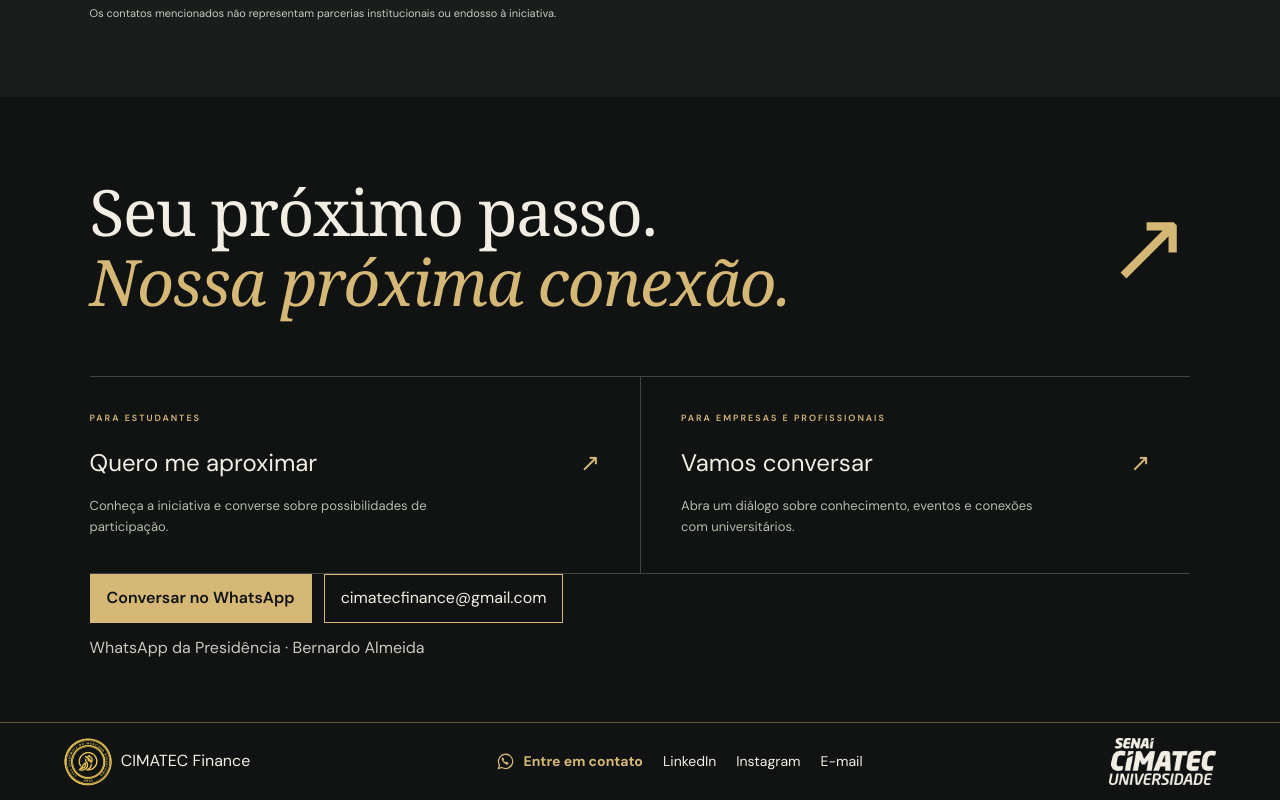
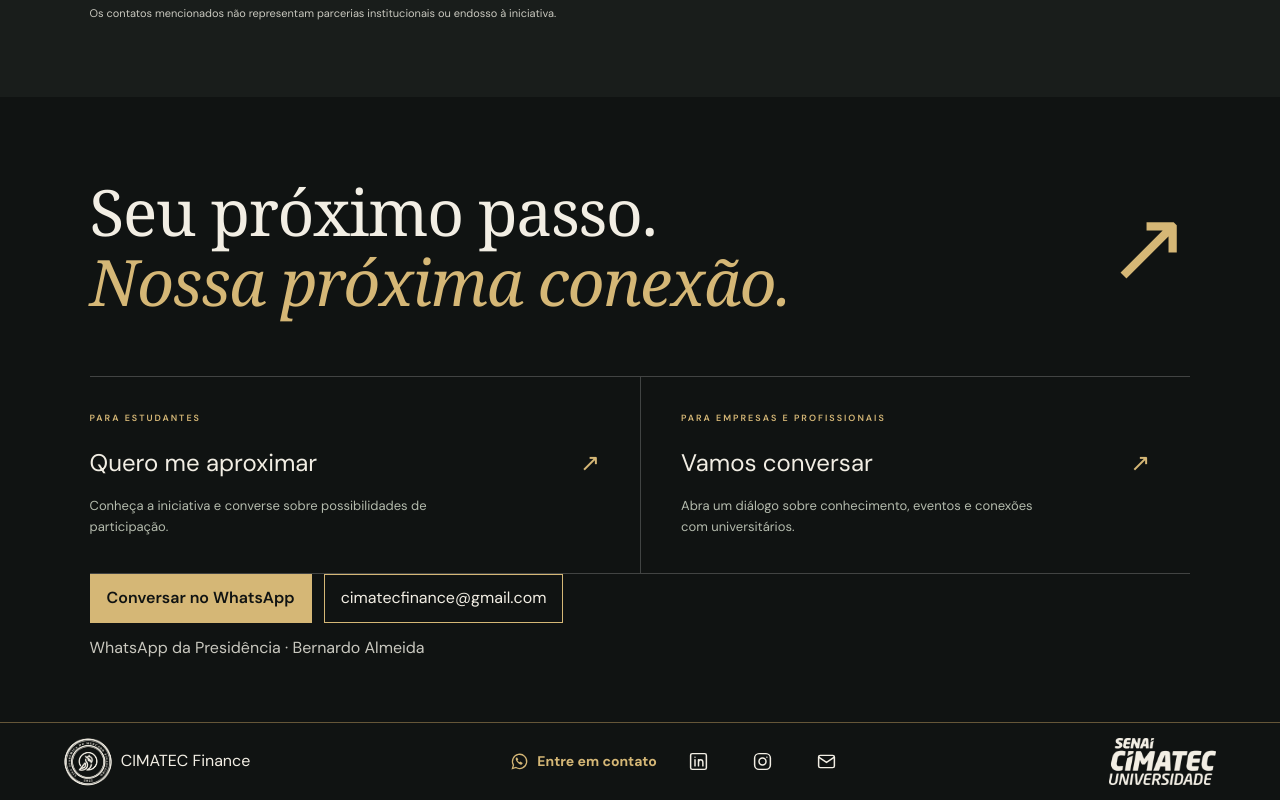
Before and after one commit to arthurcunha88/cimatec-finance, a Next.js app: page /conexoes in a window 1280 px wide. Shown: the part 659-1459 px from the top of the page. Built offline with nearby package versions, Linux system fonts and the light colour scheme; a web font is replaced by a local one.

Commit message:
Animate header on scroll and refine footer icons

```diff
--- /dev/null
+++ b/src/app/scroll-header.css
@@ -0,0 +1,11 @@
+.header.scroll-header {
+  position: sticky;
+  top: 0;
+  transition: transform 520ms cubic-bezier(.22, .61, .36, 1);
+}
+.header.scroll-header[data-hidden="true"]:not(:focus-within) {
+  transform: translateY(-100%);
+}
+@media (prefers-reduced-motion: reduce) {
+  .header.scroll-header { transition: none; }
+}
--- a/src/app/shell.tsx
+++ b/src/app/shell.tsx
@@ -1,14 +1,34 @@
 "use client";
 import { usePathname } from "next/navigation";
-import { useState } from "react";
+import { useEffect, useState } from "react";
+import "./scroll-header.css";
 import SiteFooter from "./site-footer";
 const routes = [["/","Início"],["/iniciativa/","Iniciativa"],["/atuacao/","Atuação"],["/relatorios/","Relatórios"],["/newsletter/","Newsletter"],["/conexoes/","Conexões"]];
 export default function Shell({children}:{children:React.ReactNode}) {
  const path = usePathname();
  const [open,setOpen] = useState(false);
+ const [hidden, setHidden] = useState(false);
+
+ useEffect(() => {
+   let previousY = Math.max(0, window.scrollY);
+   function onScroll() {
+     const y = Math.max(0, window.scrollY);
+     if (y <= 104) {
+       setHidden(false);
+     } else if (Math.abs(y - previousY) >= 8) {
+       setHidden(y > previousY);
+     } else {
+       return;
+     }
+     previousY = y;
+   }
+   window.addEventListener("scroll", onScroll, { passive: true });
+   return () => window.removeEventListener("scroll", onScroll);
+ }, []);
+
  return <>
  <a className="skip" href="#conteudo">Pular para o conteúdo</a>
- <header className="header">
+ <header className="header scroll-header" data-hidden={hidden && !open}>
  <a href="/" aria-label="CIMATEC Finance, início"><img className="brand-image" src="/brand/logo.svg" alt="CIMATEC Finance" width="110" height="64"/></a>
  <button className="menu-toggle" aria-controls="navigation" aria-expanded={open} onClick={()=>setOpen(!open)}>{open ? "Fechar" : "Menu"}</button>
  <nav id="navigation" className={open?"nav open":"nav"} aria-label="Navegação principal" onKeyDown={event=>{if(event.key==="Escape"){setOpen(false);document.querySelector<HTMLButtonElement>(".menu-toggle")?.focus();}}}>
--- a/src/app/site-footer.css
+++ b/src/app/site-footer.css
@@ -8,3 +8,19 @@
 .footer-senai { display: block; width: 108px; aspect-ratio: 300 / 132; background: #f2eee4; mask: url("/brand/senai-cimatec.png") center / contain no-repeat; }
 @media (max-width: 900px) { .site-footer { grid-template-columns: 1fr auto; gap: .35rem 1rem; } .site-footer nav { grid-row: 2; grid-column: 1 / -1; justify-content: flex-start; } }
 @media (max-width: 370px) { .footer-senai { width: 80px; } .site-footer nav { gap: 0 .85rem; } }
+
+.site-footer nav .footer-icon {
+  justify-content: center;
+  width: 44px;
+  border: 1px solid transparent;
+  border-radius: 6px;
+  transition: color 180ms ease, background-color 180ms ease, border-color 180ms ease;
+}
+.site-footer nav .footer-icon:hover,
+.site-footer nav .footer-icon:focus-visible {
+  color: #d5b776;
+  background: #222724;
+  border-color: #d5b776;
+}
+@media (max-width: 600px) { .site-footer nav { column-gap: .25rem; } }
+@media (prefers-reduced-motion: reduce) { .site-footer nav .footer-icon { transition: none; } }
--- a/src/app/site-footer.tsx
+++ b/src/app/site-footer.tsx
@@ -5,7 +5,7 @@ export default function SiteFooter() {
   return (
     <footer className="site-footer">
       <a className="footer-brand" href="/">
-        <img src="/brand/logo.svg" alt="" width={48} height={48} />
+        <img src="/brand/logo-marfim.svg" alt="" width={48} height={48} />
         <span>CIMATEC Finance</span>
       </a>
       <nav aria-label="Contato e redes sociais">
@@ -13,9 +13,9 @@ export default function SiteFooter() {
           <svg viewBox="0 0 24 24" width="19" height="19" aria-hidden="true" fill="none" stroke="currentColor" strokeWidth="1.6"><path d="M3 21l1.4-4.5a9 9 0 1 1 3.1 3.1L3 21Z"/><path d="M8 7c-3 2 3 9 6 9 1 0 2-1 2-2l-3-2-1 1c-1-.4-2-1.4-2.5-2.5l1-1L9 7Z" fill="currentColor" stroke="none"/></svg>
           Entre em contato
         </a>
-        <a href="https://www.linkedin.com/company/cimatec-finance/">LinkedIn</a>
-        <a href="https://www.instagram.com/cimatecfinance/">Instagram</a>
-        <a href="mailto:cimatecfinance@gmail.com">E-mail</a>
+        <a className="footer-icon" href="https://www.linkedin.com/company/cimatec-finance/" aria-label="LinkedIn" title="LinkedIn"><svg viewBox="0 0 24 24" width="21" height="21" aria-hidden="true" fill="none" stroke="currentColor" strokeWidth="1.7" strokeLinecap="round" strokeLinejoin="round"><rect x="3" y="3" width="18" height="18" rx="2"/><path d="M8 10v7m0-10h.01M12 17v-7m0 3c0-4 5-4 5 0v4"/></svg></a>
+        <a className="footer-icon" href="https://www.instagram.com/cimatecfinance/" aria-label="Instagram" title="Instagram"><svg viewBox="0 0 24 24" width="21" height="21" aria-hidden="true" fill="none" stroke="currentColor" strokeWidth="1.7" strokeLinecap="round" strokeLinejoin="round"><rect x="3" y="3" width="18" height="18" rx="5"/><circle cx="12" cy="12" r="4"/><path d="M17 7h.01"/></svg></a>
+        <a className="footer-icon" href="mailto:cimatecfinance@gmail.com" aria-label="E-mail" title="E-mail"><svg viewBox="0 0 24 24" width="21" height="21" aria-hidden="true" fill="none" stroke="currentColor" strokeWidth="1.7" strokeLinecap="round" strokeLinejoin="round"><rect x="3" y="5" width="18" height="14" rx="2"/><path d="m3 7 9 6 9-6"/></svg></a>
       </nav>
       <span className="footer-senai" role="img" aria-label="SENAI CIMATEC Universidade" />
     </footer>
```
